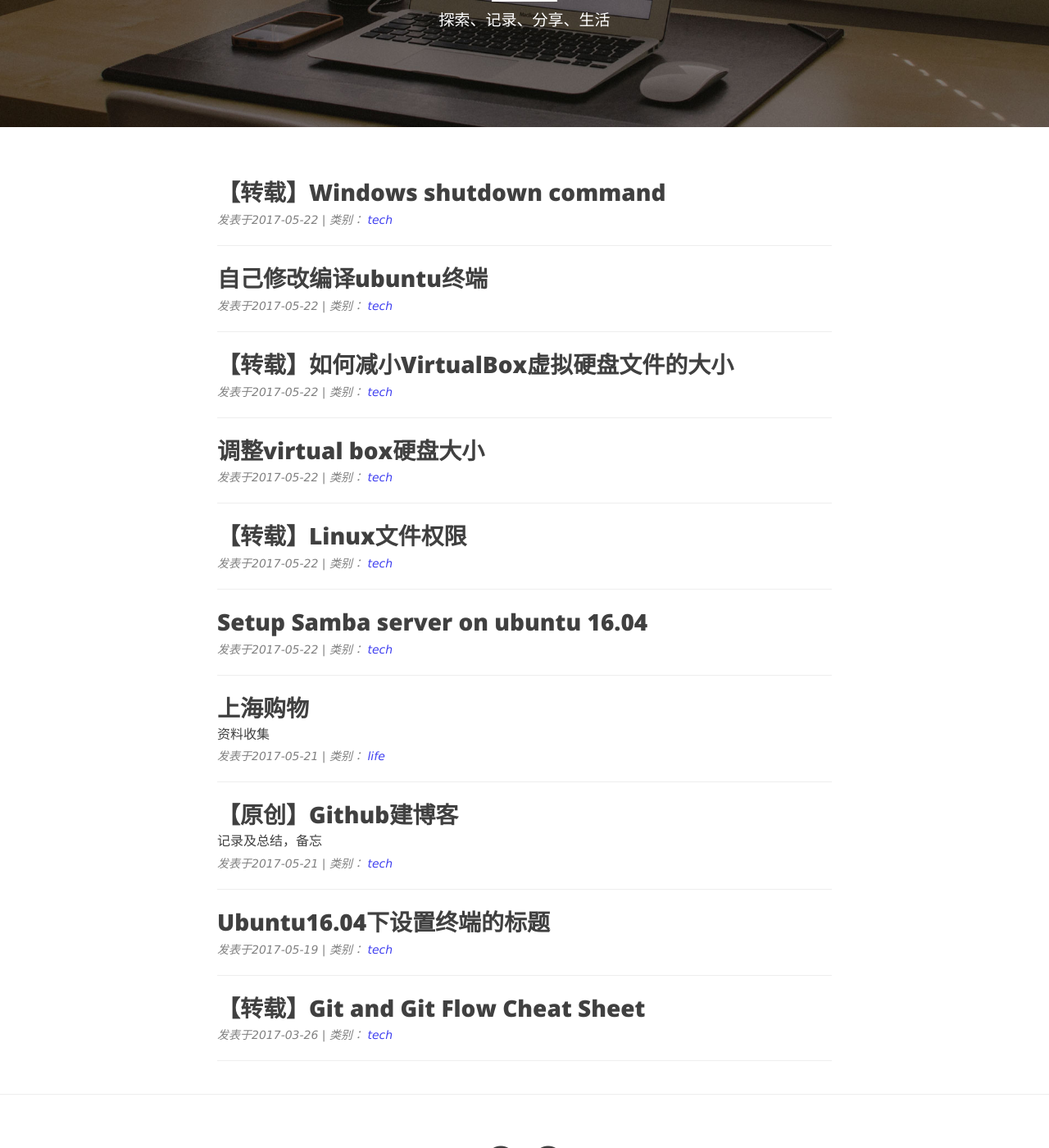
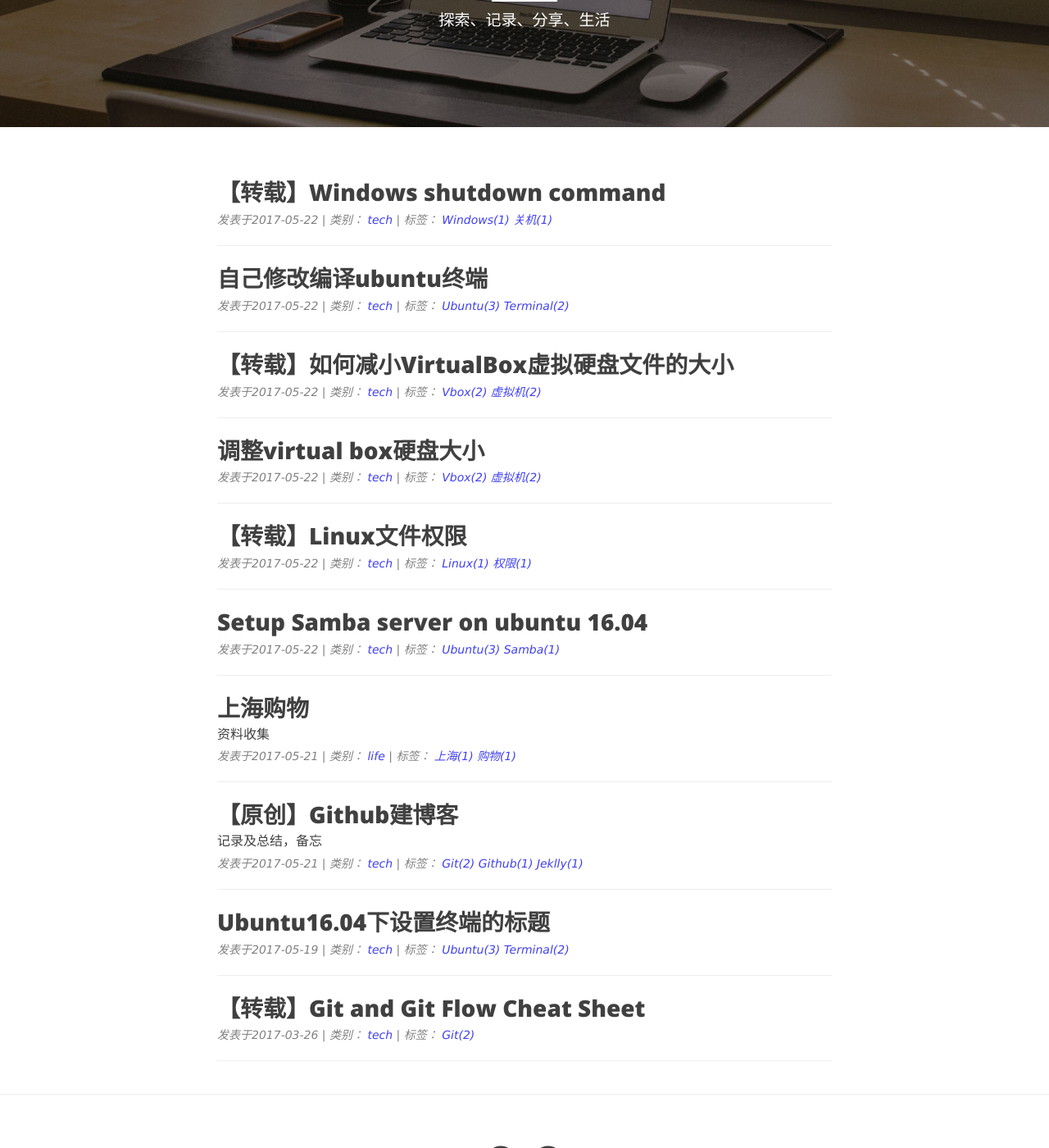
Before and after one commit to cleanli/cleanhome, a Jekyll site: the page built from index.html, in a window 1280 px wide and 1400 px high, scrolled down 203 px. Shown: the whole window at 82% size. Built offline with Jekyll 4.4.1, drawn with Linux system fonts in a browser that asks for light colours; the list of posts is cut into pages by our own code.

Commit message:
add tags link

```diff
--- a/index.html
+++ b/index.html
@@ -16,7 +16,22 @@ description: "探索、记录、分享、生活"
     </a>
     <p class="post-meta">发表于{{ post.date | date: "%Y-%m-%d" }} | 类别：
     <a href="{{ site.baseurl }}/{{ site.categories_path }}#{{ post.categories }}-id">
-    {{ post.categories }}</a>
+    {{ post.categories }}</a> | 标签：
+      {% assign tags_list = post.tags %}
+      {% if tags_list.first[0] == null %}
+        {% for tag in tags_list %}
+                <a href="{{ site.baseurl }}/{{ site.tags_path }}#{{ tag | replace:' ','-' }}-id">
+                  {{ tag | capitalize }}({{ site.tags[tag].size }})</span>
+               </a>
+        {% endfor %}
+      {% else %}
+        {% for tag in tags_list %}
+                <a href="{{ site.baseurl }}/{{ site.tags_path }}#{{ tag[0] | replace:' ','-' }}-id">
+                    {{ tag[0] | capitalize }}({{ tag[1].size }})</span>
+                </a>
+        {% endfor %}
+      {% endif %}
+      {% assign tags_list = nil %}
     </p>
 </div>
 <hr>
```
Also changed, not shown: tags.html (+12 -2 lines).
